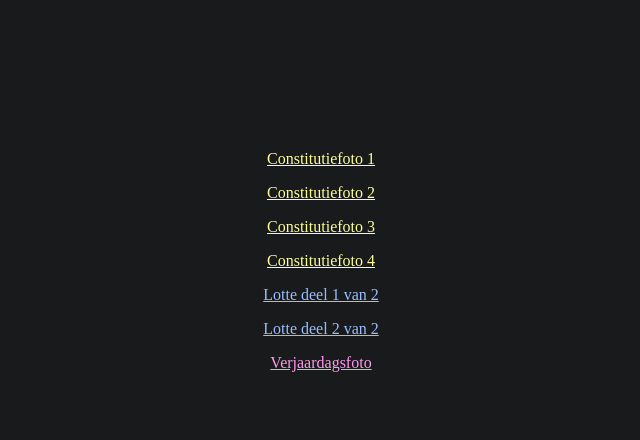
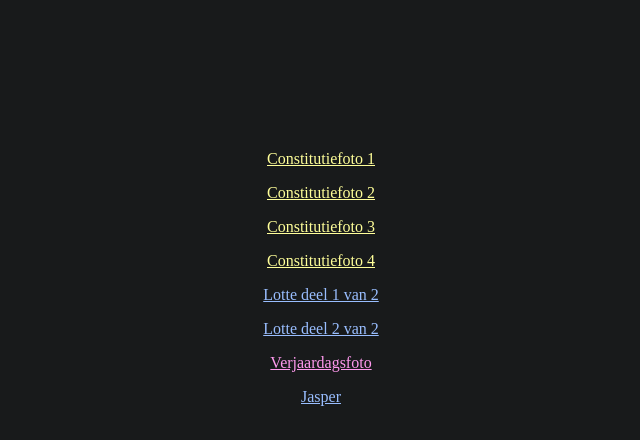
Before and after one commit to TheRealGerrie/leongerridzennl, a plain HTML site: page photography/42/index.html in a window 1280 px wide. Shown: the full height of the page, 319-959 px from the left. Drawn offline with Linux system fonts and the light colour scheme.

Commit message:
Added Jasper assets

```diff
--- a/photography/42/index.html
+++ b/photography/42/index.html
@@ -17,6 +17,7 @@
         <p style="text-align: center;"><a style="color: #99beff;" href="/assets/img/Lotte deel 1 v 2.zip" download>Lotte deel 1 van 2</a></span></p>
         <p style="text-align: center;"><a style="color: #99beff;" href="/assets/img/IMG_2713-1CG-8MB.jpg" download>Lotte deel 2 van 2</a></span></p>
         <p style="text-align: center;"><a style="color: #ff99ee;" href="/assets/img/Verjaardagsfoto.zip" download>Verjaardagsfoto</a></span></p>
+        <p style="text-align: center;"><a style="color: #99beff;" href="/assets/img/Jasper.zip" download>Jasper</a></span></p>
         <p>&nbsp;</p>
         <p>&nbsp;</p>
     </body>
```
Also changed, not shown: 1 other file.
